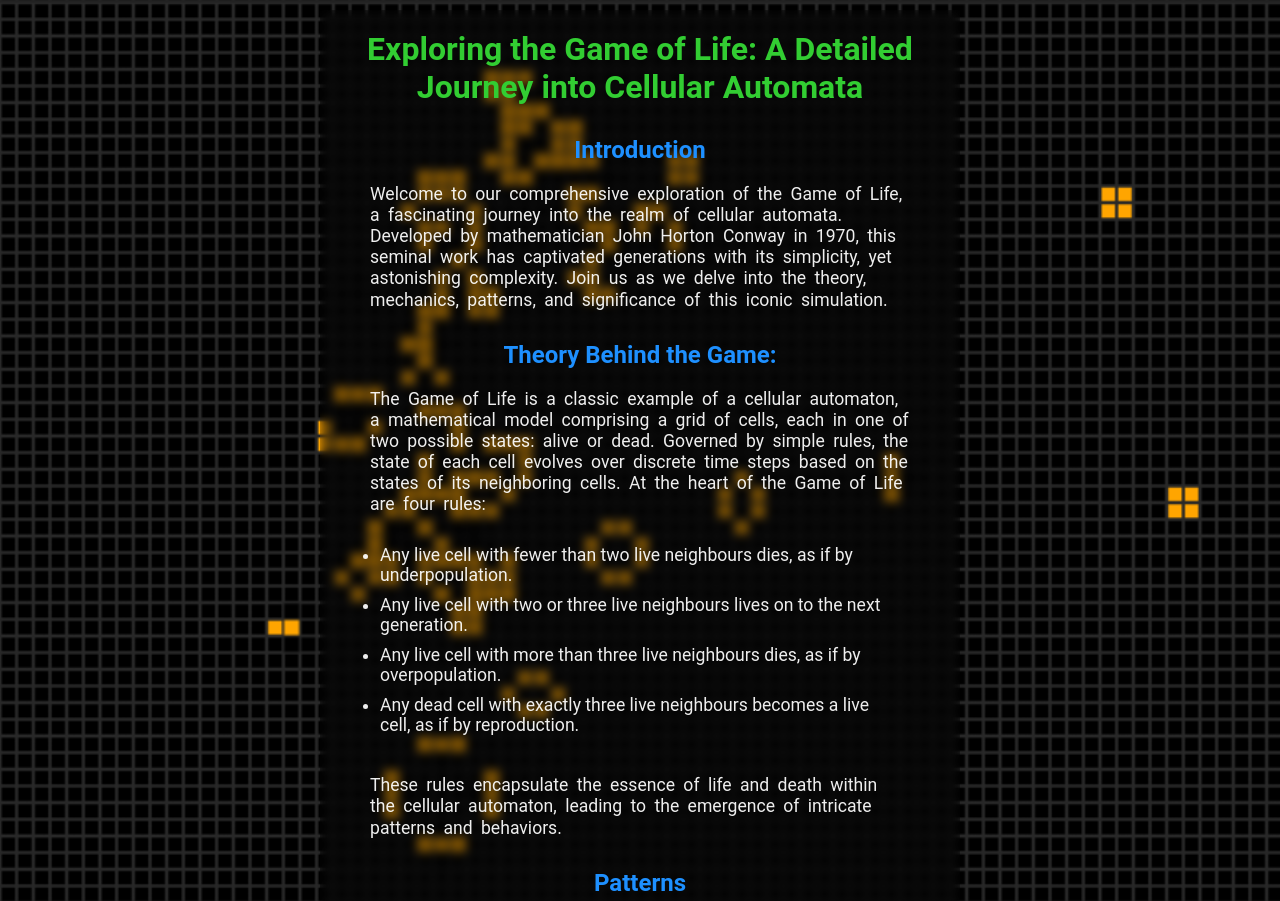
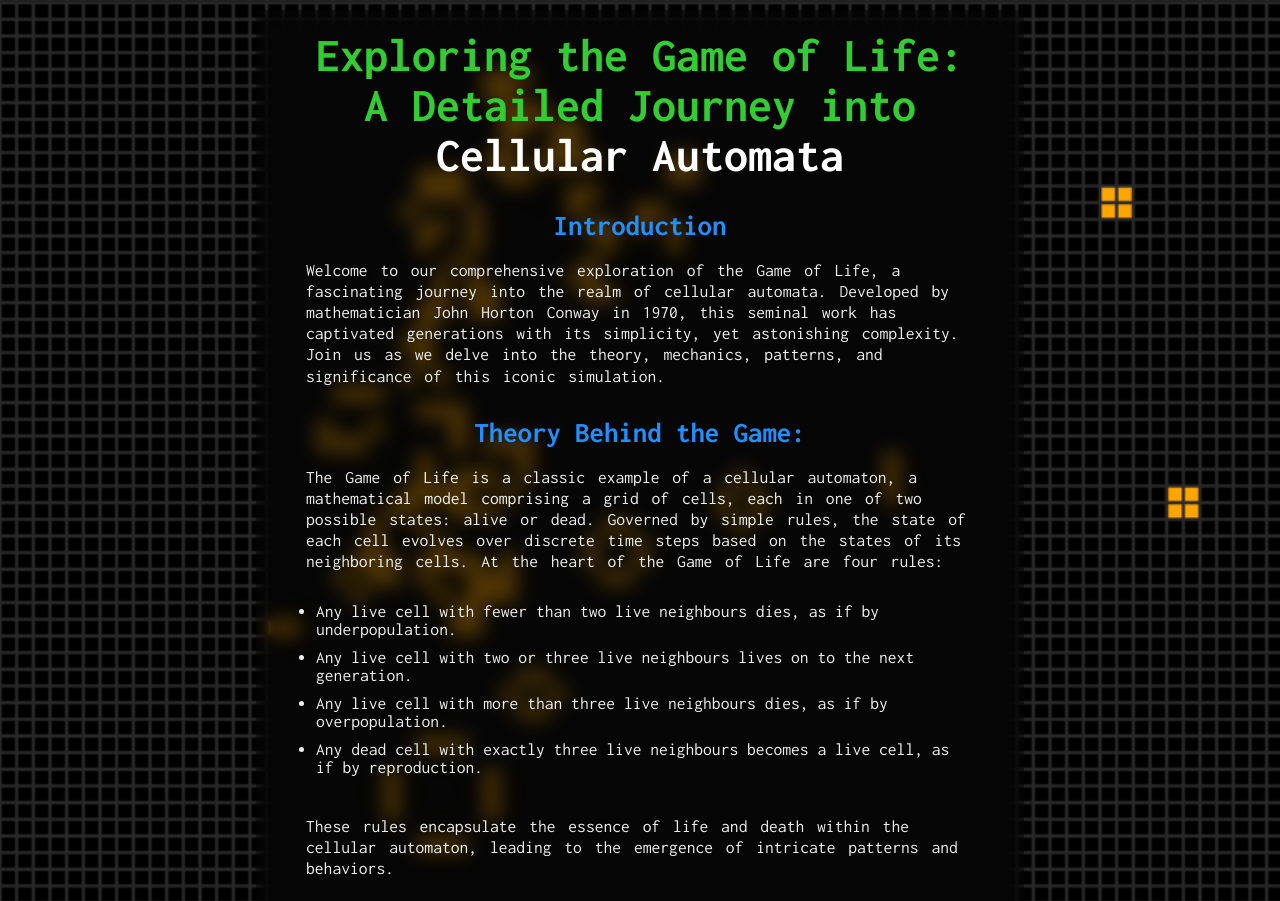
Before and after one commit to ShavinAnjithaAlpha/game-of-life, a website: page public/about.html in a window 1280 px wide. Shown: the top 901 px of the page. Drawn offline with Linux system fonts and the light colour scheme.

Commit message:
style: change the font family of the contact, help and about pages for better experience

```diff
--- a/public/about.html
+++ b/public/about.html
@@ -3,6 +3,10 @@
   <head>
     <meta charset="UTF-8" />
     <meta name="viewport" content="width=device-width, initial-scale=1.0" />
+    <link
+      href="https://fonts.googleapis.com/css2?family=Anonymous+Pro:ital,wght@0,400;0,700;1,400;1,700&family=IBM+Plex+Mono:ital,wght@0,100;0,200;0,300;0,400;0,500;0,600;0,700;1,100;1,200;1,300;1,400;1,500;1,600;1,700&family=Inconsolata:wght@200..900&family=Roboto:ital,wght@0,100;0,300;0,400;0,500;0,700;0,900;1,100;1,300;1,400;1,500;1,700;1,900&display=swap"
+      rel="stylesheet"
+    />
     <title>About Game of Life</title>
   </head>
   <body>
@@ -14,7 +18,7 @@
       }
 
       body {
-        font-family: "Roboto", sans-serif;
+        font-family: "Inconsolata", monospace;
         background-image: url("assets/img/game-ss-1.png");
         background-size: cover;
         background-position: center;
@@ -30,25 +34,29 @@
 
       .body-wrapper {
         margin-top: 10px;
-        backdrop-filter: blur(5px) brightness(0.5);
+        backdrop-filter: blur(10px) brightness(0.4);
         padding: 20px 40px;
         display: flex;
         flex-direction: column;
         justify-content: center;
         align-items: center;
-        width: 50%;
+        width: 60%;
       }
 
       h1 {
-        font-size: 2rem;
+        font-size: 3rem;
         margin-bottom: 10px;
         color: white;
         text-align: center;
         color: limegreen;
       }
 
+      h1 span {
+        color: white;
+      }
+
       h2 {
-        font-size: 1.5rem;
+        font-size: 1.8rem;
         margin-top: 20px;
         margin-bottom: 10px;
         color: dodgerblue;
@@ -81,7 +89,8 @@
 
     <div class="body-wrapper">
       <h1>
-        Exploring the Game of Life: A Detailed Journey into Cellular Automata
+        Exploring the Game of Life: A Detailed Journey into
+        <span>Cellular Automata</span>
       </h1>
 
       <h2>Introduction</h2>
```
Also changed, not shown: public/contact.html (+19 -8 lines), public/help.html (+10 -6 lines).
